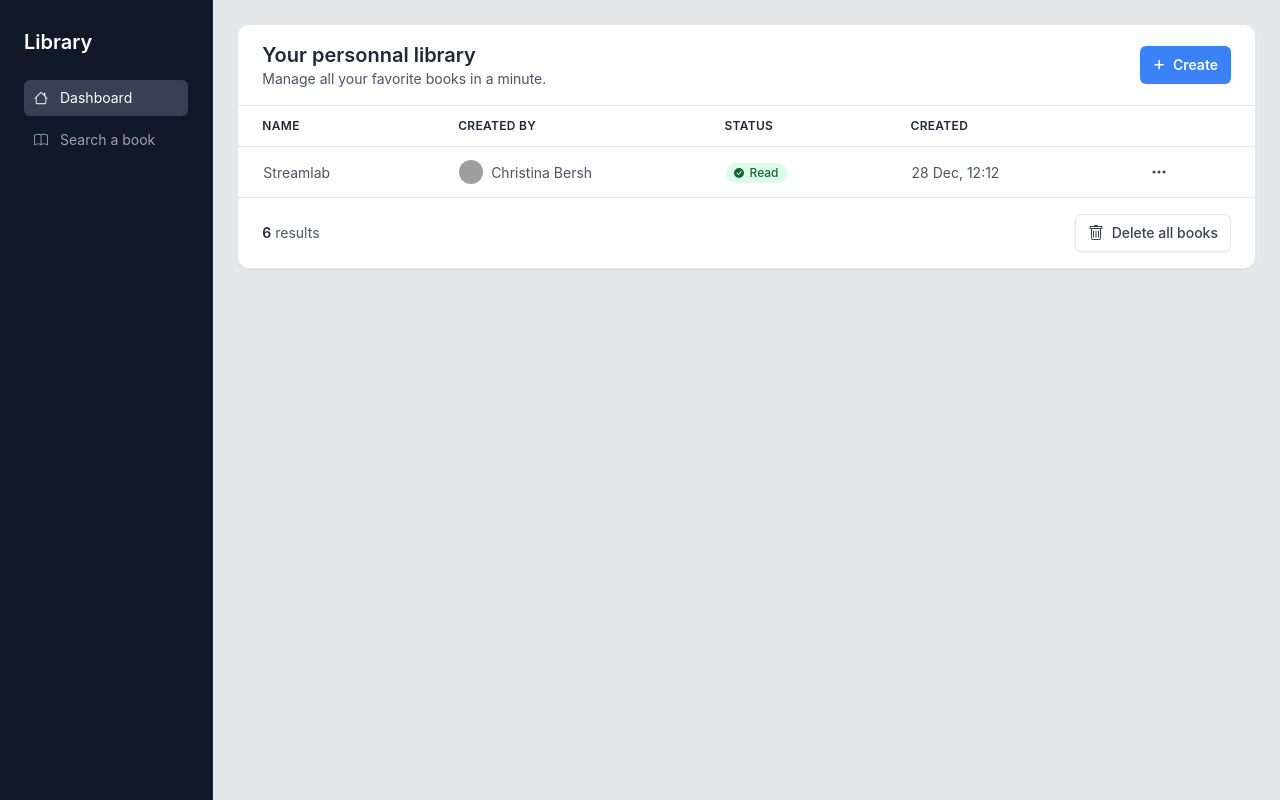
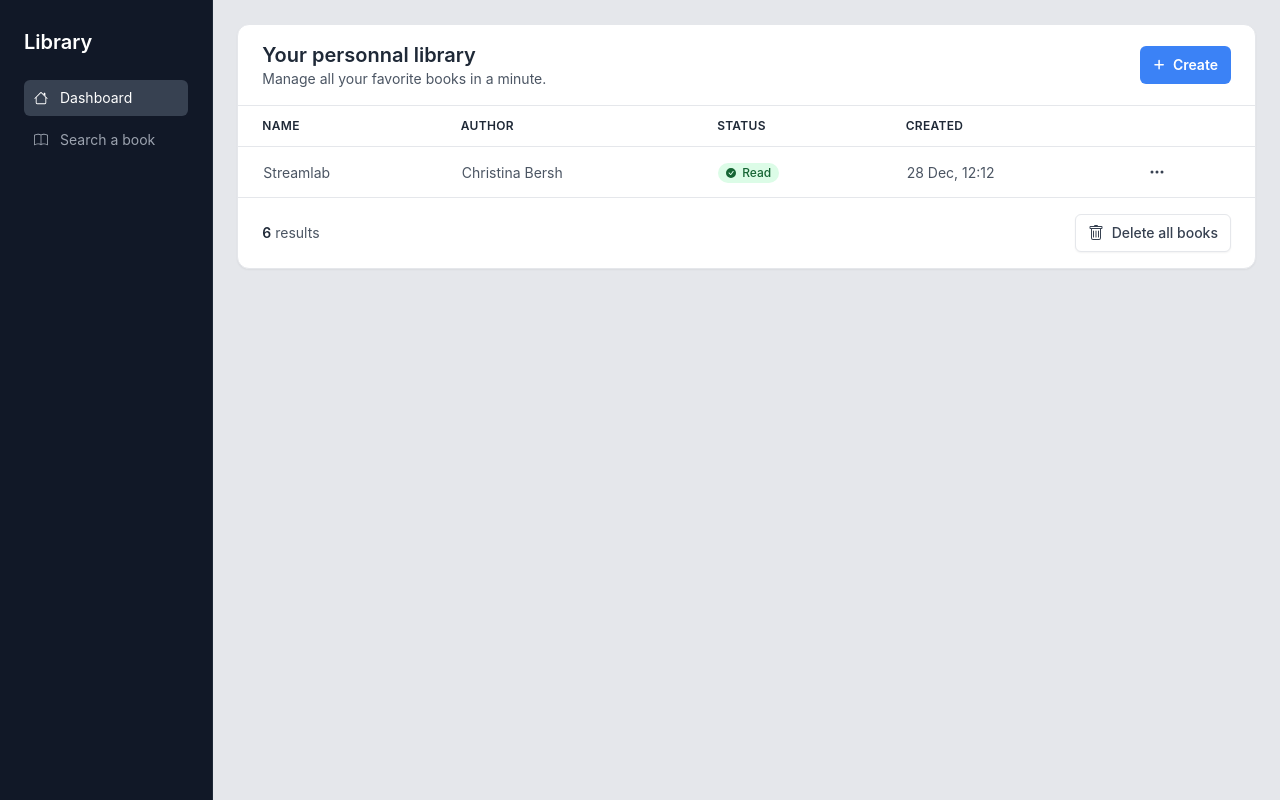
Before and after one commit to williambaele/redux-books, a React (Create React App) app: page / in a window 1280 px wide. Built offline with nearby package versions, Linux system fonts and the light colour scheme; grey boxes are pictures that could not be loaded.

Commit message:
added forms

```diff
--- a/src/components/NewRow.js
+++ b/src/components/NewRow.js
@@ -1,24 +1,37 @@
-import React from "react";
+import React, { useState } from "react";
 
 const NewRow = () => {
+  const [author, setAuthor] = useState("");
+  const [title, setTitle] = useState("");
+
+  const handleSubmit = (e) => {
+    e.preventDefault();
+  };
+
   return (
     <tr className="bg-gray-100">
       <td class="h-px w-px whitespace-nowrap">
         <div class="px-6 py-3">
+          <form onSubmit={handleSubmit}>
             <input
               type="text"
               class="text-sm text-gray-600 py-1 rounded-md outline-none w-28 pl-2"
-            placeholder="Name"
+              placeholder="Title"
+              onChange={(e) => setTitle(e.target.value)}
             />
+          </form>
         </div>
       </td>
       <td class="h-px w-px whitespace-nowrap">
         <div class="px-6 py-3">
+          <form onSubmit={handleSubmit}>
             <input
               type="text"
               class="text-sm text-gray-600 py-1 rounded-md outline-none w-28 pl-2"
               placeholder="Author"
+              onChange={(e) => setAuthor(e.target.value)}
             />
+          </form>
         </div>
       </td>
 
@@ -48,9 +61,13 @@ const NewRow = () => {
       </td>
       <td class="h-px w-px whitespace-nowrap">
         <div class="px-6 py-3">
-          <div class="py-1 px-2 inline-flex justify-center items-center gap-2 rounded-md border border-transparent font-semibold bg-blue-500 text-white hover:bg-blue-600 focus:outline-none focus:ring-2 focus:ring-blue-500 focus:ring-offset-2 transition-all text-sm ">
+          <button
+            onClick={handleSubmit}
+            type="submit"
+            class="py-1 px-2 inline-flex justify-center items-center gap-2 rounded-md border border-transparent font-semibold bg-blue-500 text-white hover:bg-blue-600 focus:outline-none focus:ring-2 focus:ring-blue-500 focus:ring-offset-2 transition-all text-sm "
+          >
             Save
-          </div>
+          </button>
         </div>
       </td>
     </tr>
--- a/src/components/Row.js
+++ b/src/components/Row.js
@@ -13,18 +13,9 @@ const Row = () => {
       </td>
       <td class="h-px w-px whitespace-nowrap">
         <div class="px-6 py-3">
-          <div class="flex items-center gap-x-2">
-            <img
-              class="inline-block h-6 w-6 rounded-full"
-              src="https://images.unsplash.com/photo-1531927557220-a9e23c1e4794?ixlib=rb-4.0.3&ixid=MnwxMjA3fDB8MHxwaG90by1wYWdlfHx8fGVufDB8fHx8&auto=format&fit=facearea&facepad=2&w=300&h=300&q=80"
-              alt="Imag"
-            />
-            <div class="grow">
-              <span class="text-sm text-gray-600 dark:text-gray-400">
-                Christina Bersh
-              </span>
-            </div>
-          </div>
+          <span class="text-sm text-gray-600 dark:text-gray-400">
+            Christina Bersh
+          </span>
         </div>
       </td>
 
@@ -52,7 +43,7 @@ const Row = () => {
           </span>
         </div>
       </td>
-    <ActionsButton/>
+      <ActionsButton />
     </tr>
   );
 };
--- a/src/components/SearchForm.js
+++ b/src/components/SearchForm.js
@@ -17,7 +17,7 @@ const SeachForm = () => {
                     Search and find you next gem to read !
                   </p>
                 </div>
-                <div className="flex gap-4">
+                <div className="flex gap-2">
                   <input
                     onChange={(e) => setSearch(e.target.value)}
                     placeholder="Search a book"
@@ -36,7 +36,6 @@ const SeachForm = () => {
                       >
                         <path d="M11.742 10.344a6.5 6.5 0 1 0-1.397 1.398h-.001c.03.04.062.078.098.115l3.85 3.85a1 1 0 0 0 1.415-1.414l-3.85-3.85a1.007 1.007 0 0 0-.115-.1zM12 6.5a5.5 5.5 0 1 1-11 0 5.5 5.5 0 0 1 11 0z" />
                       </svg>
-                      Search
                     </div>
                   </div>
                 </div>
--- a/src/components/Table.js
+++ b/src/components/Table.js
@@ -3,7 +3,7 @@ import Row from "./Row.js";
 import NewRow from "./NewRow.js";
 
 const Table = () => {
-  const headings = ["Name", "Created by", "Status", "Created"];
+  const headings = ["Name", "Author", "Status", "Created"];
 
   const [visibleNewRow, setVisibleNewRow] = useState(false);
   return (
@@ -66,7 +66,8 @@ const Table = () => {
                     </tr>
                   </thead>
                   <tbody class="divide-y divide-gray-200">
-                    {visibleNewRow && <NewRow />} <Row />
+                    {visibleNewRow && <NewRow />}
+                    <Row />
                   </tbody>
                 </table>
 
```
Lines whose indentation alone changed are shown as unchanged.
